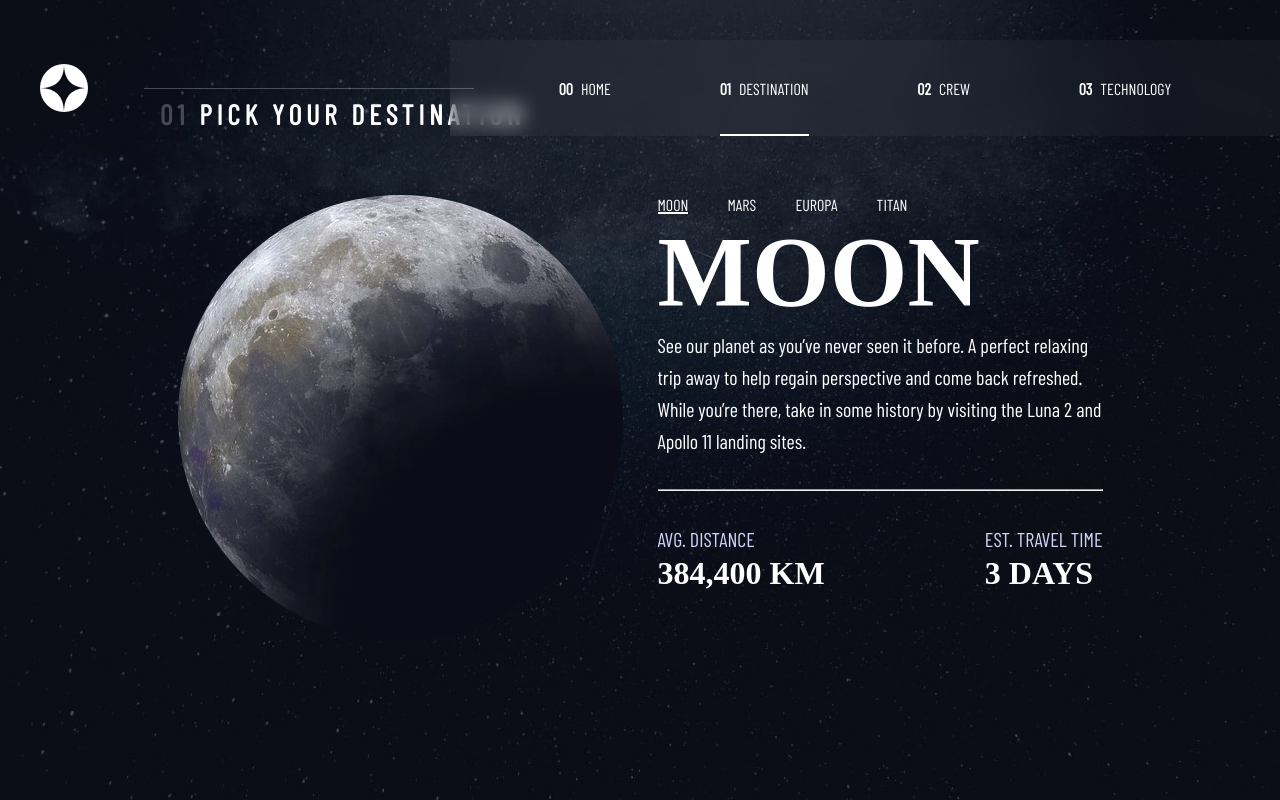
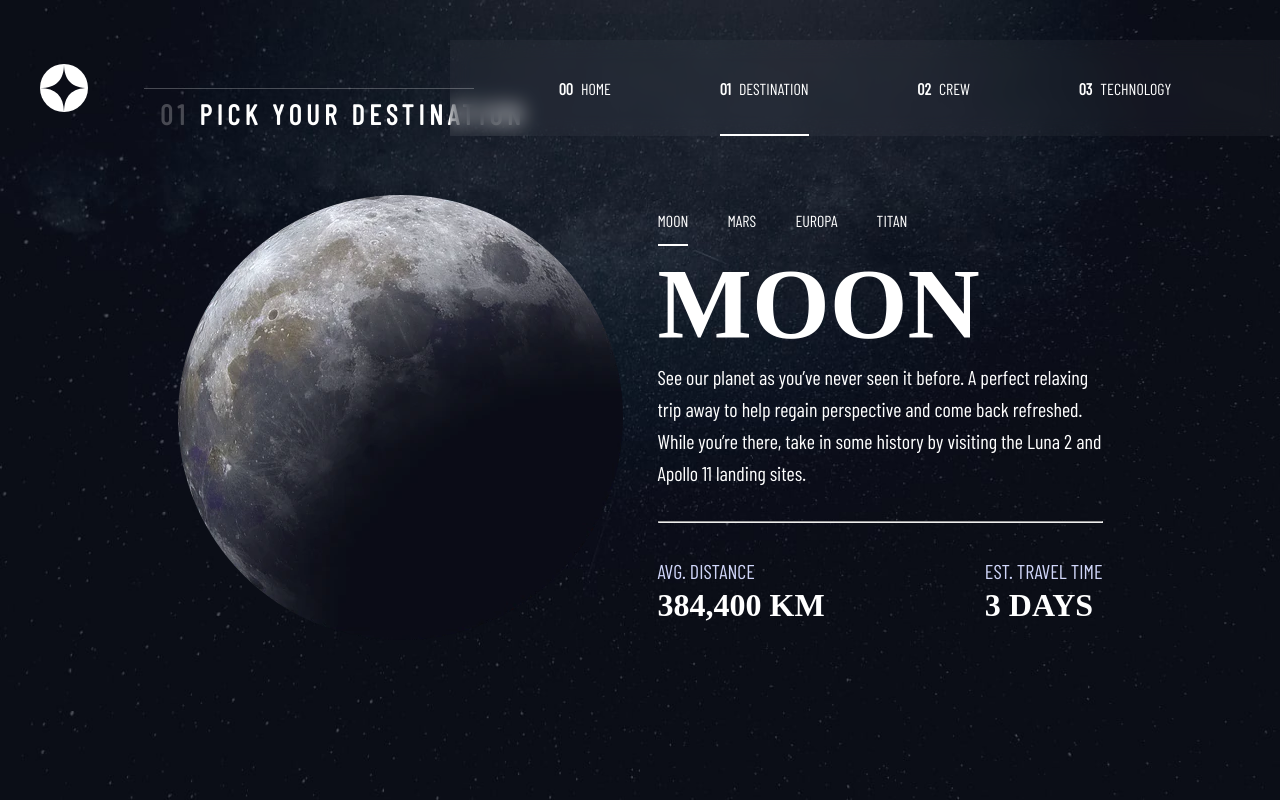
Before and after one commit to alt-art/space-tourism-website, a React (Vite) app: page /destination/moon in a window 1280 px wide. Built offline with nearby package versions, Linux system fonts and the light colour scheme; a web font is replaced by a local one.

Commit message:
fix(destination): Add padding between nav links

```diff
--- a/src/pages/Destination.tsx
+++ b/src/pages/Destination.tsx
@@ -36,8 +36,10 @@ const TextContainer = styled.div`
 const Nav = styled.nav`
   display: flex;
   justify-content: space-between;
-  height: 34px;
   width: 250px;
+  a {
+    padding: 1rem 0;
+  }
 `;
 
 const Line = styled.hr`
```
